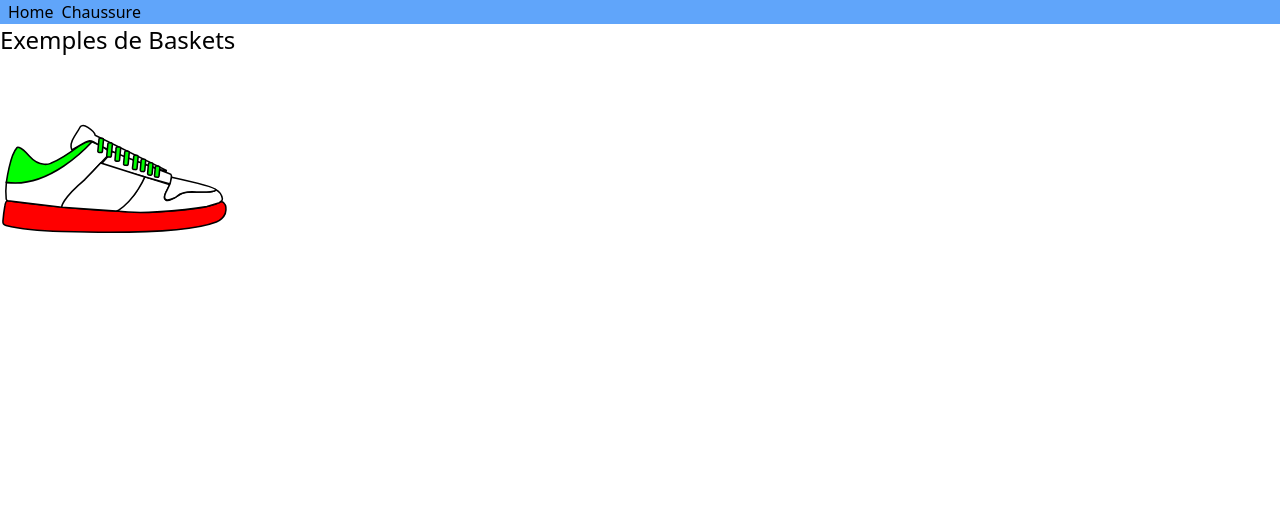
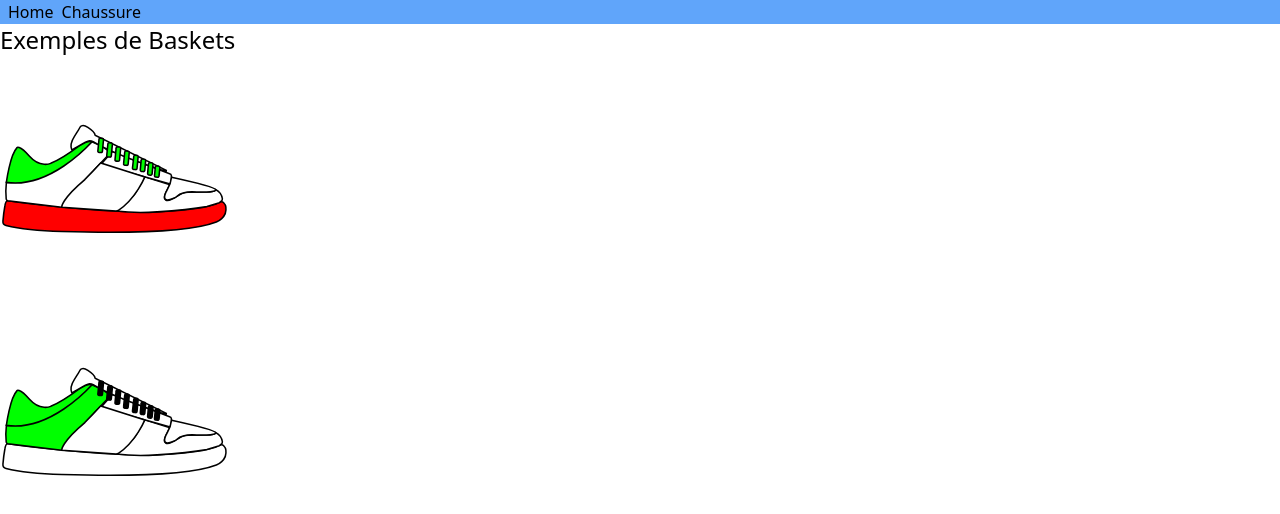
Before and after one commit to MMI-NFC-DEV-2022/configurateur-Hammachi-Dalil, a Vue app: page / in a window 1280 px wide. Shown: the top 514 px of the page. Built offline with nearby package versions, Linux system fonts and the light colour scheme; what @formkit/vue would draw is missing.

Commit message:
Liste d'exemples

```diff
--- a/src/pages/index.vue
+++ b/src/pages/index.vue
@@ -1,7 +1,9 @@
 <script setup lang="ts">
 import BasketProfil from "../components/BasketProfil.vue";
 import type { Basket } from "../types";
-const exemple0: Basket = {
+
+const exemples: Basket[] = [
+    {
         semelle: "#FF0000",
         empeigne: "#FFFFFF",
         pointe: "#FFFFFF",
@@ -10,7 +12,20 @@ const exemple0: Basket = {
         languette: "#FFFFFF",
         lacet: "#00FF00",
         trimestre: "#FFFFFF",
-};
+    },
+
+    {
+        semelle: "#FFFFFF",
+        empeigne: "#00FF00",
+        pointe: "#FFFFFF",
+        oeillet: "#FFFFFF",
+        bande: "#00FF00",
+        languette: "#FFFFFF",
+        lacet: "#000000",
+        trimestre: "#FFFFFF",
+    },
+];
+
 </script>
 <template>
   <section>
@@ -18,12 +33,13 @@ const exemple0: Basket = {
     <div class="flex flex-wrap gap-2">
       <div class="w-64">
         <RouterLink
+        v-for="(exemple, index) in exemples" :key="index"
           :to="{
             name: '/basket/exemple/[data]',
-            params: { data: JSON.stringify(exemple0) },
+            params: { data: JSON.stringify(exemple) },
           }"
         >
-          <BasketProfil class="w-64" v-bind="exemple0" />
+        <BasketProfil class="w-64" v-bind="exemple" />
         </RouterLink>
       </div>
     </div>
```
Lines whose indentation alone changed are shown as unchanged.
